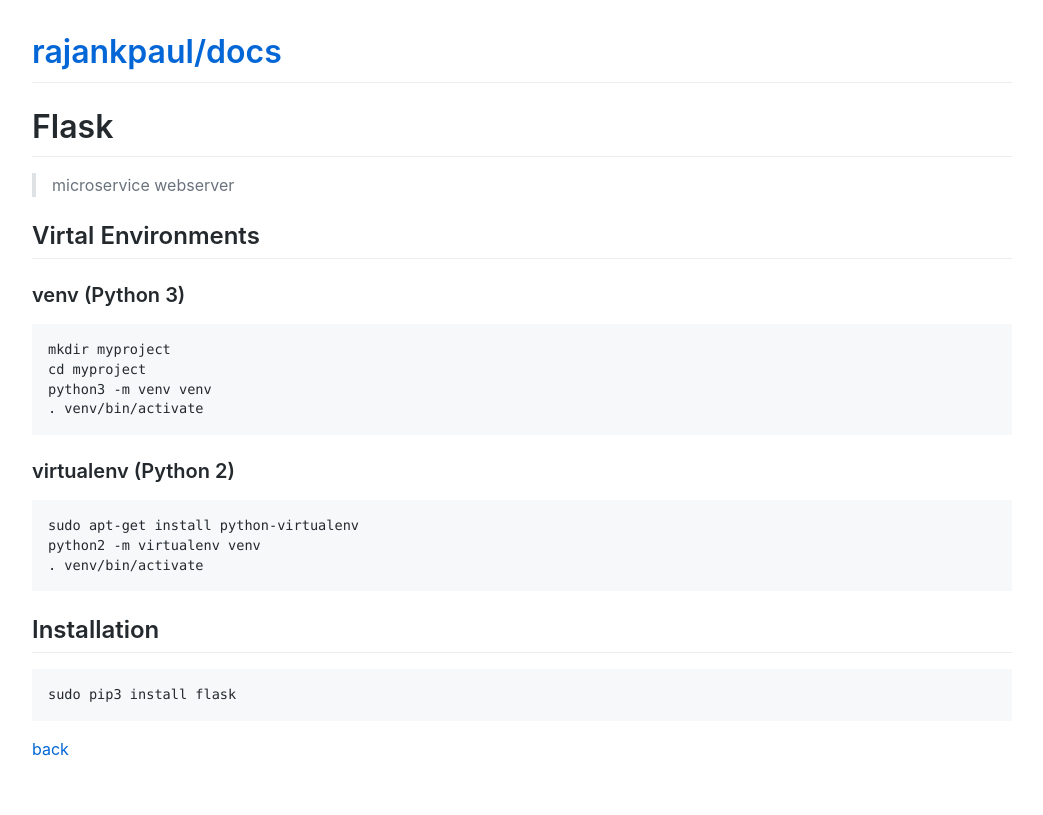
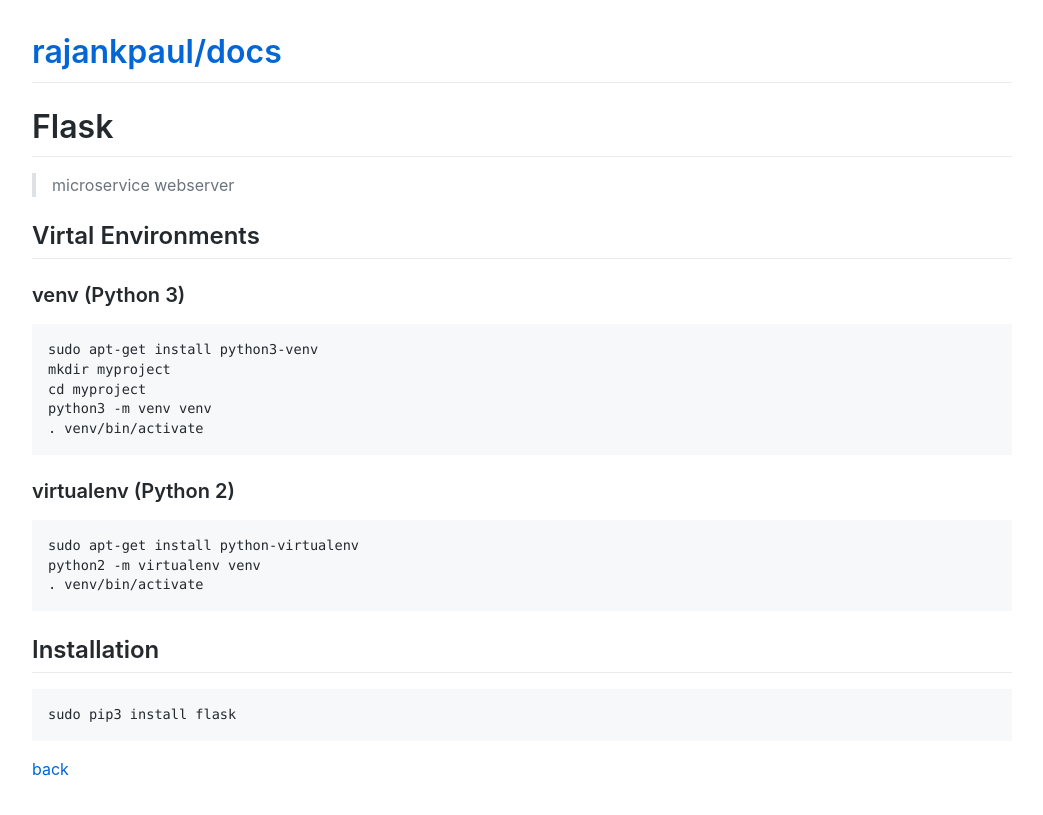
Before and after one commit to rajankpaul/docs, a Jekyll site: the page built from tutorials/linux/flask/index.md, in a window 1280 px wide. Shown: the top 815 px of the page, without its empty margins (118-1161 px from the left). Built offline with Jekyll 4.4.1, drawn with Linux system fonts in a browser that asks for light colours; comment, search, counter and statistics services are not loaded.

Commit message:
Update index.md

````diff
--- a/tutorials/linux/flask/index.md
+++ b/tutorials/linux/flask/index.md
@@ -11,6 +11,7 @@ title: Flask
 
 ### venv (Python 3)
 ```
+sudo apt-get install python3-venv
 mkdir myproject
 cd myproject
 python3 -m venv venv
````
